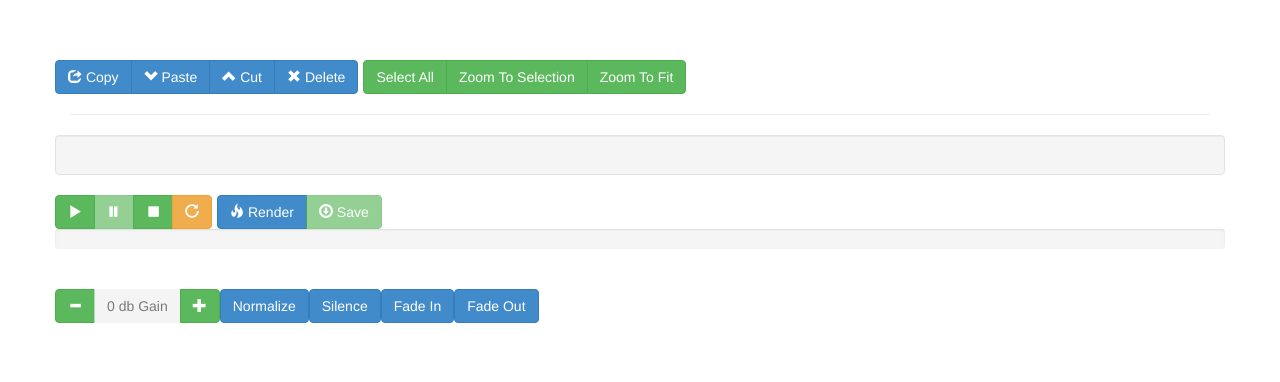
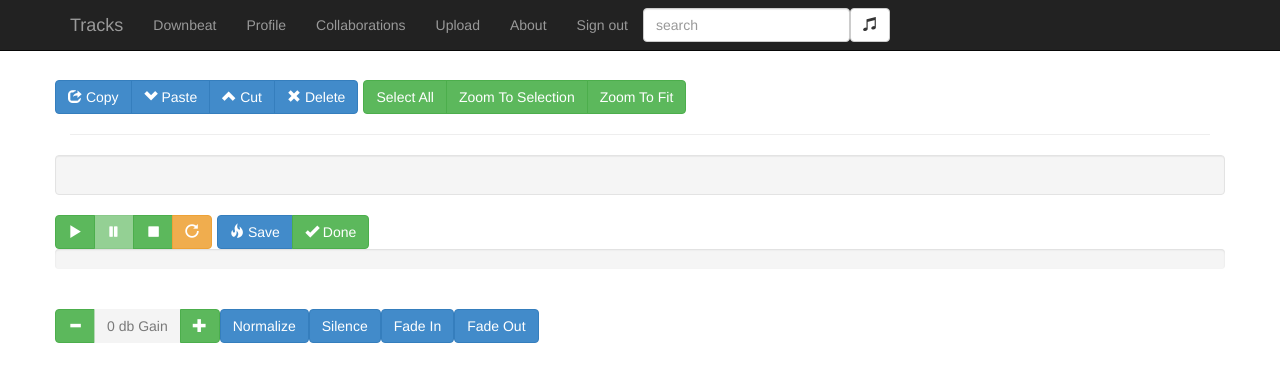
Before and after one commit to jasnowiss/Tracks, a Django app: template Project/templates/Tracks/index.html in a window 1280 px wide. Shown: the top 382 px of the page. Run offline with Django 3.2, Linux system fonts and the light colour scheme; the template is opened without the code that fills it, so the values that code supplies are empty; parts of the project's set-up code (start-up, migrations or seed data) failed here and were passed over; some libraries are stand-ins or nearby versions.

Commit message:
ui stuff

```diff
--- a/Project/templates/Tracks/index.html
+++ b/Project/templates/Tracks/index.html
@@ -2,6 +2,10 @@
 <!DOCTYPE html>
 <html lang="en">
   <head>
+    {% load tracks_extras %}
+    {% load staticfiles %}
+    {% load_head_custom %}
+
     <meta charset="utf-8">
     <title>HTML5 Audio Editor</title>
     <meta name="viewport" content="width=device-width, initial-scale=1.0">
@@ -50,6 +54,10 @@
   </head>
 
   <body onload="onDocumentLoaded()">
+
+    <div id="navbar" class="navbar navbar-inverse navbar-fixed-top" role="navigation"></div>
+
+    <br>
     <div class="navbar navbar-fixed-top">
       <div class="navbar-inner">
         <div class="container">
@@ -109,8 +117,9 @@
                 <a id="btn_loop" class="btn btn-warning btn-large" data-toggle="button" onclick="$('#audioLayerControl')[0].toggleLoop();"><i class="glyphicon glyphicon-repeat"></i></a>
               </div>
               <div class="btn-group">
-                <a class="btn btn-large btn-primary" onclick="$('#audioLayerControl')[0].save($('#savelink')[0]);"><i class="glyphicon glyphicon-fire"></i> Render</a>
-                <a class="btn btn-large btn-success disabled" id="savelink" download="export.wav"><i class="glyphicon glyphicon-download"></i> Save</a>
+                <a class="btn btn-large btn-primary" onclick="$('#audioLayerControl')[0].save($('#savelink')[0]);"><i class="glyphicon glyphicon-fire"></i> Save</a>
+                <a href="{% url 'Tracks:userpage' %}" class="btn btn-large btn-success"><i class="glyphicon glyphicon-ok"></i> Done</a>
+                <!--<a class="btn btn-large btn-success disabled" id="savelink" download="export.wav"><i class="glyphicon glyphicon-download"></i> Save</a>-->
               </div>
             </div>
           </center>
@@ -259,5 +268,10 @@
     <script type="text/javascript" src={% static "editor/js/binarytoolkit.js" %}></script>
     <script type="text/javascript" src={% static "editor/js/filesystemutility.js" %}></script>
     <script type="text/javascript" src={% static "editor/js/editorapp.js" %}></script>
+
+    <script type="text/javascript">
+        addNav(true);
+    </script>
+
   </body>
 </html>
--- a/Project/templates/Tracks/search.html
+++ b/Project/templates/Tracks/search.html
@@ -8,9 +8,9 @@
 
   <body>
     <div id="navbar" class="navbar navbar-inverse navbar-fixed-top" role="navigation"></div>
-
+    <div class="container bs-docs-container">
       {% load tracks_extras %}
-      <h2>Search Results:</h2>
+      <h3>Search Results:</h3>
       <ul>
         {% for model_object in filtered_query_set %}
           {% if model_object|model_is_of_type:'TracksUser' %}
@@ -31,6 +31,7 @@
           {% endif %}
         {% endfor %}
       </ul>
+    </div>
 
     {% load staticfiles %}
     <script src={% static "bootstrap-3.1.1-dist/js/bootstrap.min.js" %}></script>
```
Also changed, not shown: Project/templates/Tracks/edit.html (+15 -8 lines), Project/Tracks/views.py (line endings or trailing spaces), Project/sqlite3.db.
